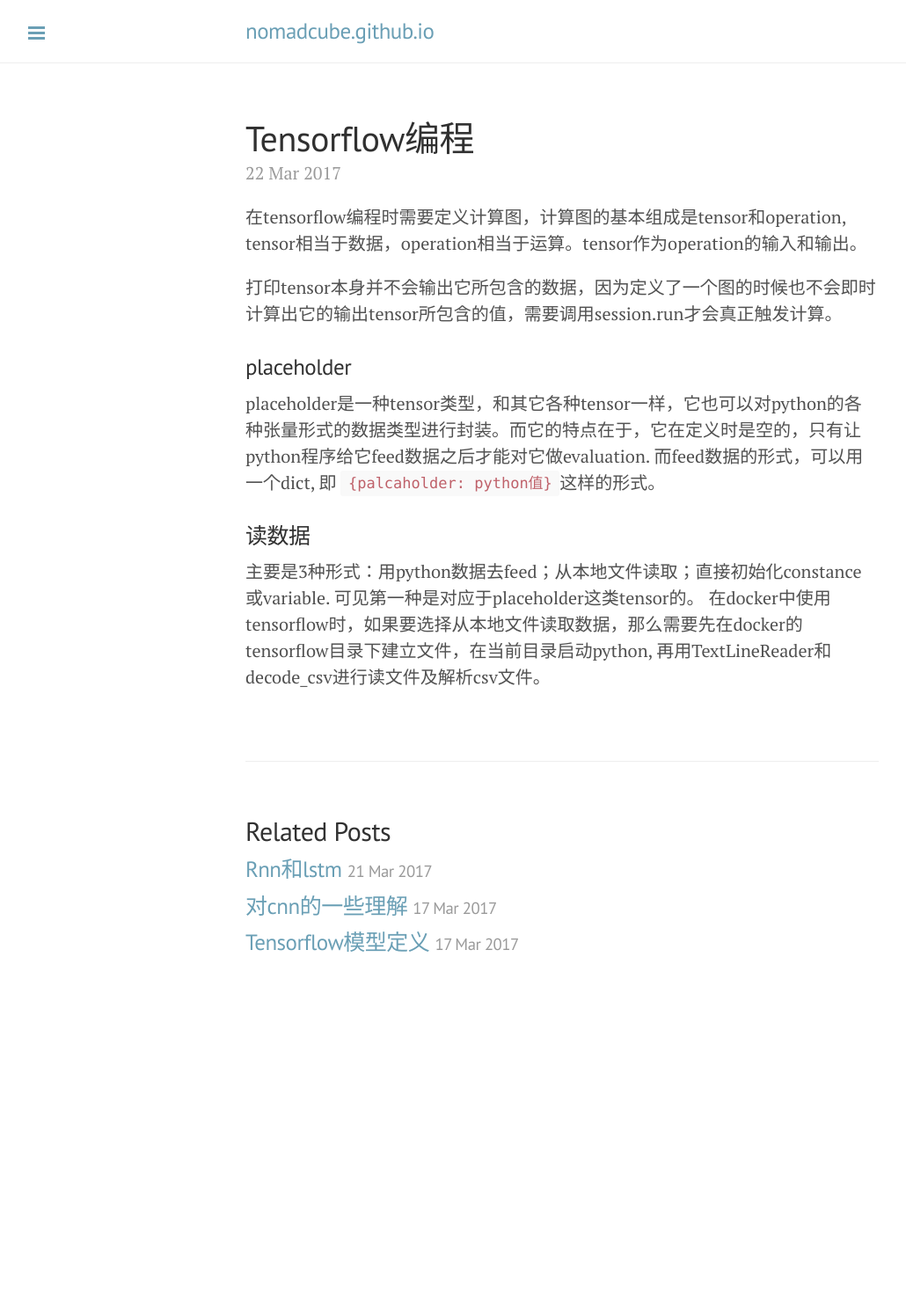
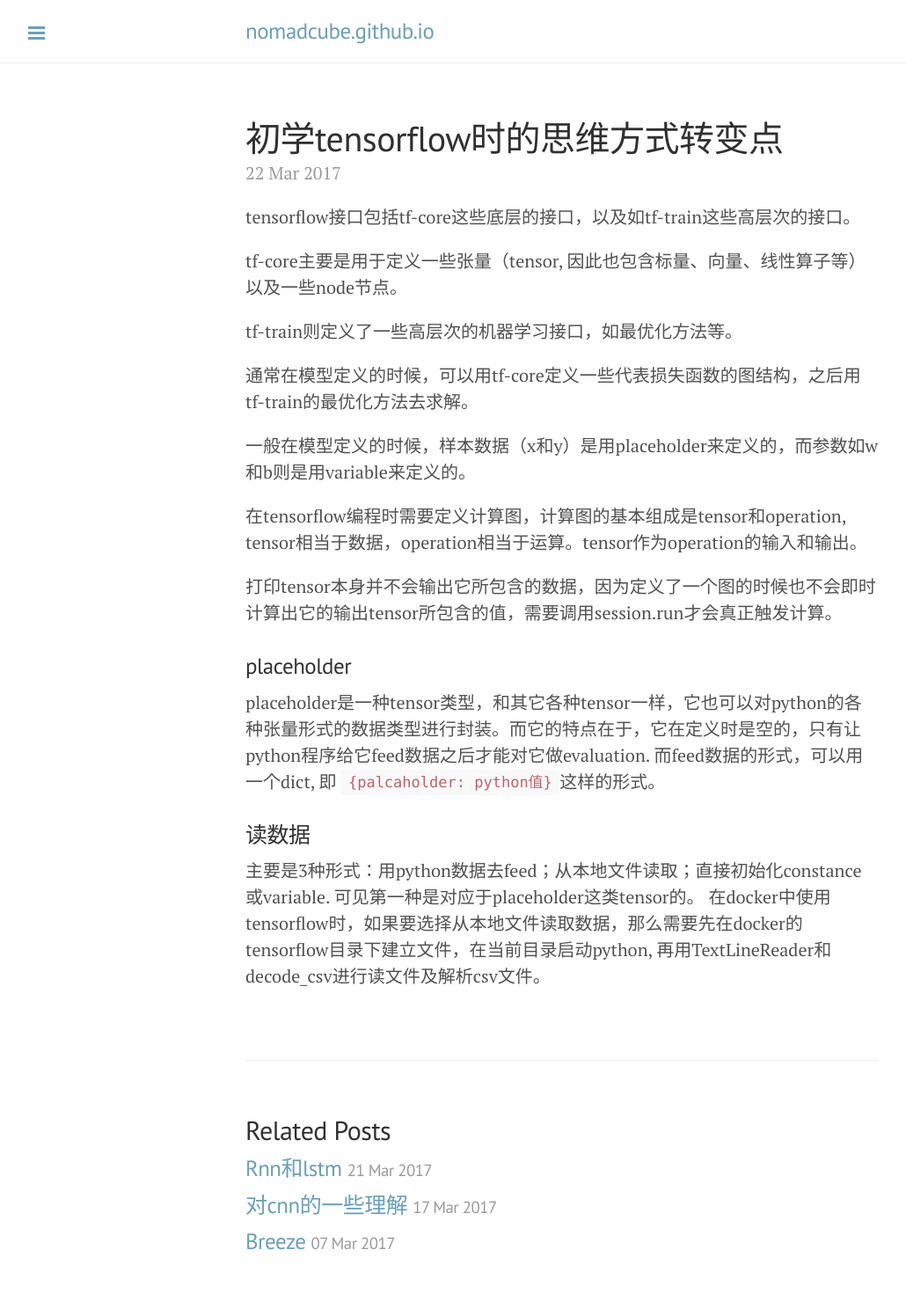
Before and after one commit to nomadcube/nomadcube.github.io, a Jekyll site: the page built from _posts/2017-03-22-初学tensorflow时的思维方式转变点.md, in a window 1280 px wide. Shown: the whole page at 88% size, without its empty margins (1-1031 px from the left). Built offline with Jekyll 4.4.1, drawn with Linux system fonts in a browser that asks for light colours; comment, search, counter and statistics services are not loaded; before the commit the page ends 1147 px from its top, so only the background shows below that.

Commit message:
新文章

```diff
--- a/_posts/2017-03-22-tensorflow编程.md
+++ b/_posts/2017-03-22-初学tensorflow时的思维方式转变点.md
@@ -2,6 +2,17 @@
 layout: post
 tags: 草稿
 ---
+
+tensorflow接口包括tf-core这些底层的接口，以及如tf-train这些高层次的接口。
+
+tf-core主要是用于定义一些张量（tensor, 因此也包含标量、向量、线性算子等）以及一些node节点。
+
+tf-train则定义了一些高层次的机器学习接口，如最优化方法等。
+
+通常在模型定义的时候，可以用tf-core定义一些代表损失函数的图结构，之后用tf-train的最优化方法去求解。
+
+一般在模型定义的时候，样本数据（x和y）是用placeholder来定义的，而参数如w和b则是用variable来定义的。
+
 
 在tensorflow编程时需要定义计算图，计算图的基本组成是tensor和operation, tensor相当于数据，operation相当于运算。tensor作为operation的输入和输出。
 
```
Also changed, not shown: _posts/2017-03-17-tensorflow模型定义.md (deleted, +0 -14 lines), about.md (+1 -1 lines).
